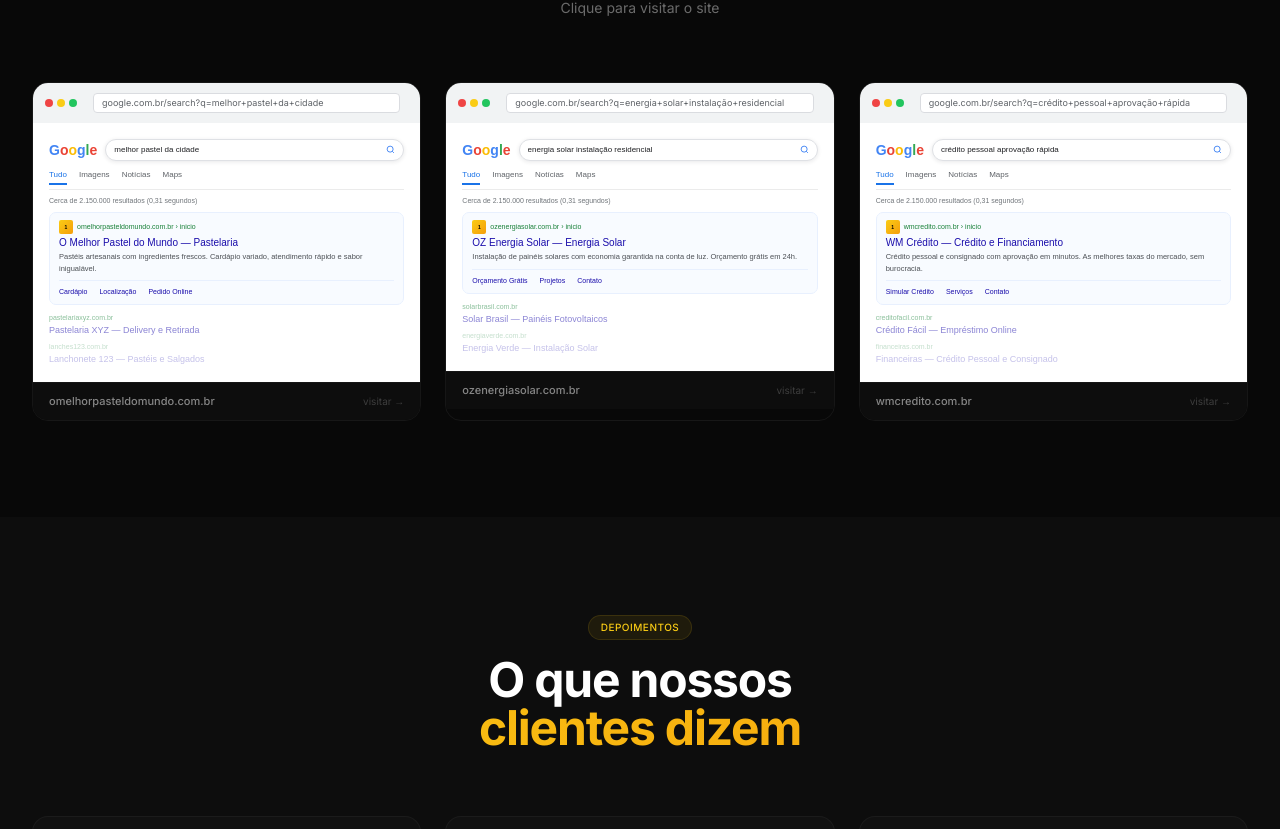
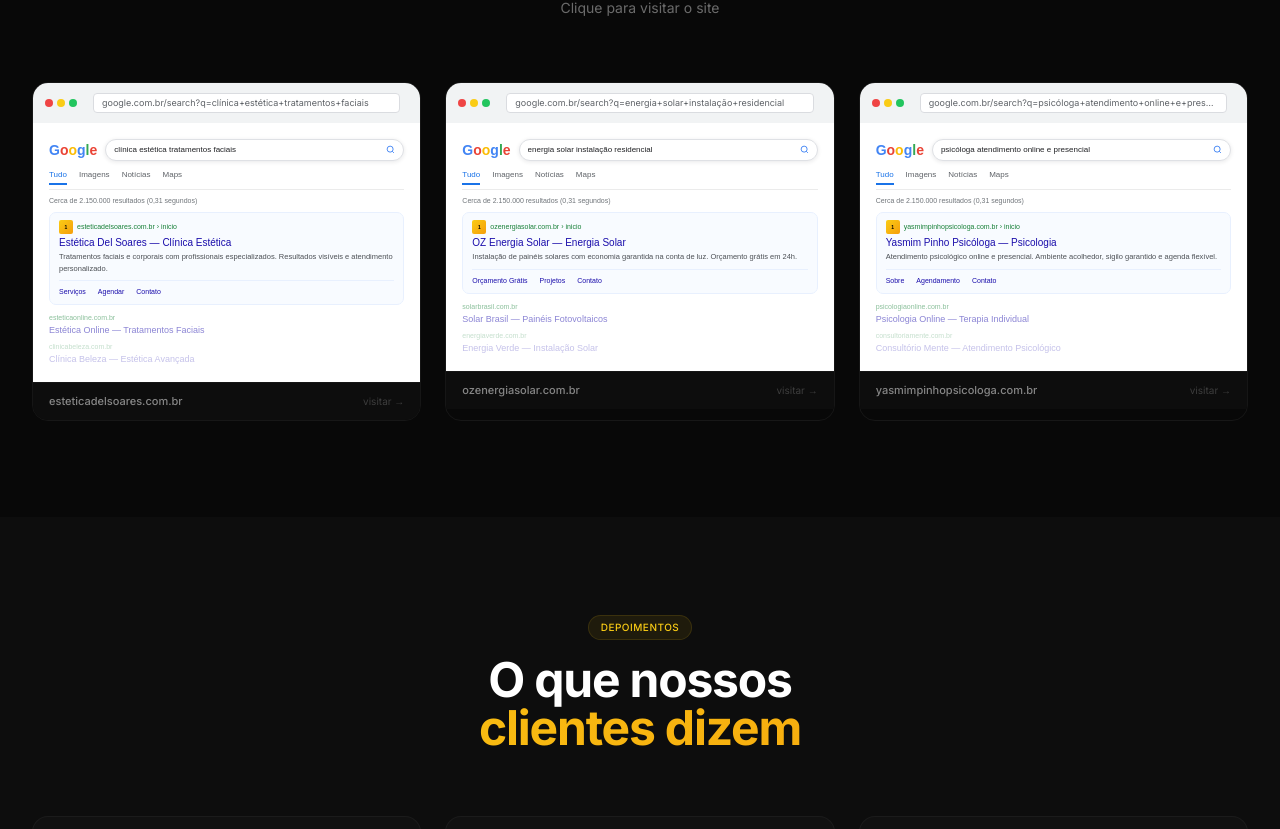
Before and after one commit to alisonfulldev/topsitesbr, a Next.js app: page / in a window 1280 px wide. Shown: the part 1832-2661 px from the top of the page. Built offline with nearby package versions, Linux system fonts and the light colour scheme.

Commit message:
feat: atualizar portfólio com clientes reais — esteticadelsoares, ozenergiasolar, yasmimpinho

```diff
--- a/app/page.tsx
+++ b/app/page.tsx
@@ -215,14 +215,14 @@
 
 const PORTFOLIO = [
   {
-    domain: 'omelhorpasteldomundo.com.br',
-    name: 'O Melhor Pastel do Mundo',
-    segment: 'Pastelaria',
-    query: 'melhor pastel da cidade',
-    desc: 'Pastéis artesanais com ingredientes frescos. Cardápio variado, atendimento rápido e sabor inigualável.',
-    links: ['Cardápio', 'Localização', 'Pedido Online'],
-    comp1: { d: 'pastelariaxyz.com.br', t: 'Pastelaria XYZ — Delivery e Retirada' },
-    comp2: { d: 'lanches123.com.br', t: 'Lanchonete 123 — Pastéis e Salgados' },
+    domain: 'esteticadelsoares.com.br',
+    name: 'Estética Del Soares',
+    segment: 'Clínica Estética',
+    query: 'clínica estética tratamentos faciais',
+    desc: 'Tratamentos faciais e corporais com profissionais especializados. Resultados visíveis e atendimento personalizado.',
+    links: ['Serviços', 'Agendar', 'Contato'],
+    comp1: { d: 'esteticaonline.com.br', t: 'Estética Online — Tratamentos Faciais' },
+    comp2: { d: 'clinicabeleza.com.br', t: 'Clínica Beleza — Estética Avançada' },
   },
   {
     domain: 'ozenergiasolar.com.br',
@@ -235,14 +235,14 @@
     comp2: { d: 'energiaverde.com.br', t: 'Energia Verde — Instalação Solar' },
   },
   {
-    domain: 'wmcredito.com.br',
-    name: 'WM Crédito',
-    segment: 'Crédito e Financiamento',
-    query: 'crédito pessoal aprovação rápida',
-    desc: 'Crédito pessoal e consignado com aprovação em minutos. As melhores taxas do mercado, sem burocracia.',
-    links: ['Simular Crédito', 'Serviços', 'Contato'],
-    comp1: { d: 'creditofacil.com.br', t: 'Crédito Fácil — Empréstimo Online' },
-    comp2: { d: 'financeiras.com.br', t: 'Financeiras — Crédito Pessoal e Consignado' },
+    domain: 'yasmimpinhopsicologa.com.br',
+    name: 'Yasmim Pinho Psicóloga',
+    segment: 'Psicologia',
+    query: 'psicóloga atendimento online e presencial',
+    desc: 'Atendimento psicológico online e presencial. Ambiente acolhedor, sigilo garantido e agenda flexível.',
+    links: ['Sobre', 'Agendamento', 'Contato'],
+    comp1: { d: 'psicologiaonline.com.br', t: 'Psicologia Online — Terapia Individual' },
+    comp2: { d: 'consultoriamente.com.br', t: 'Consultório Mente — Atendimento Psicológico' },
   },
 ]
 
```
